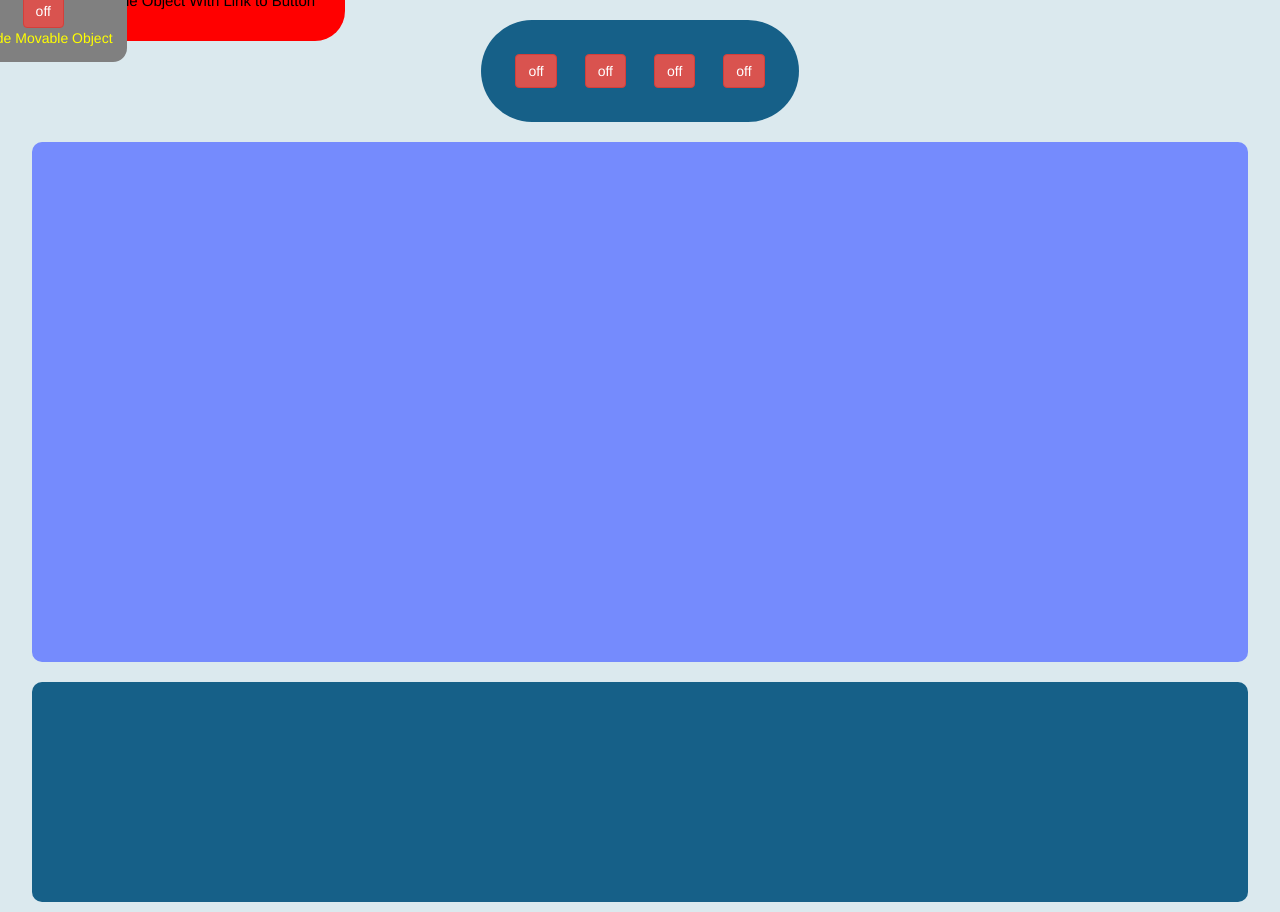
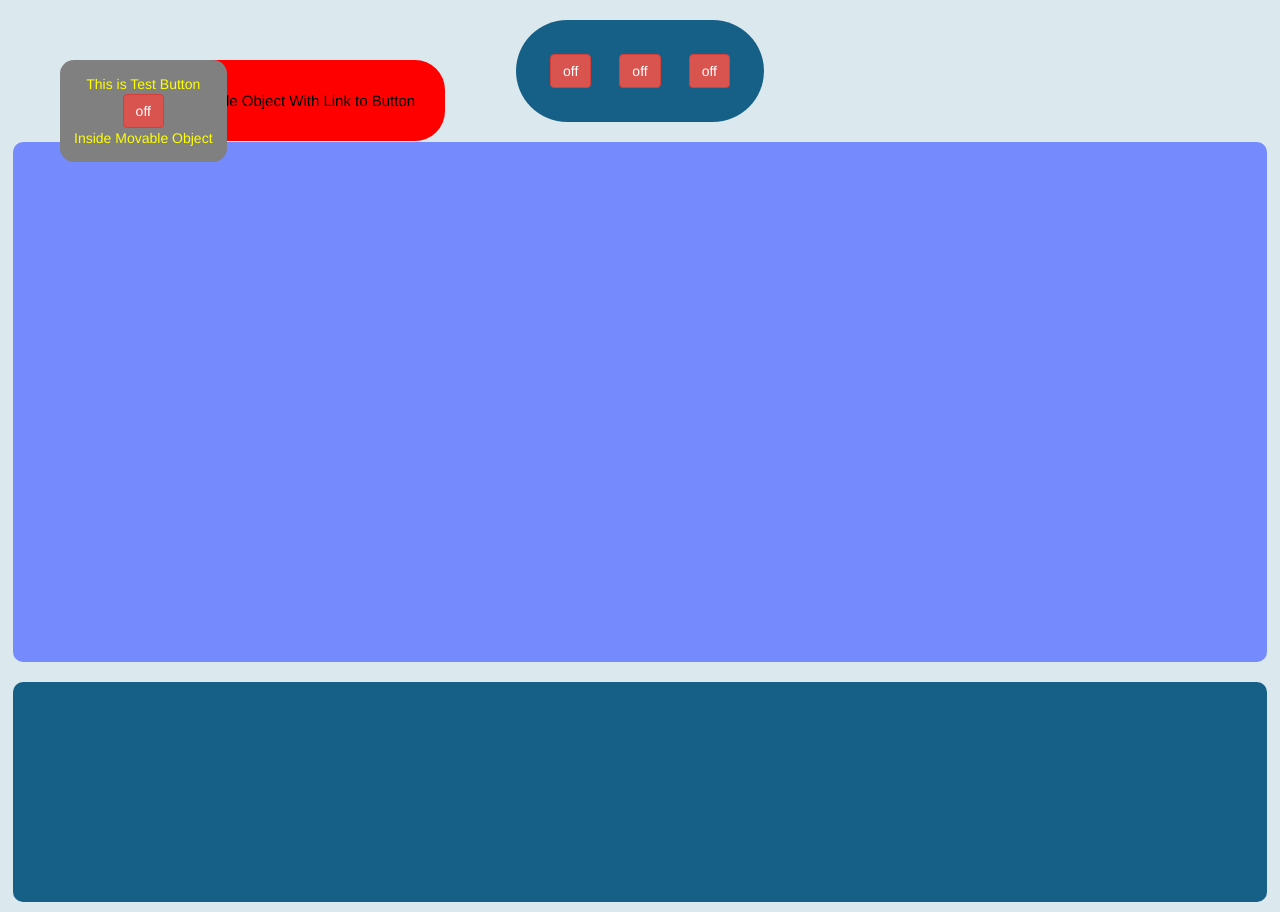
Before and after one commit to Julian-Mostbauer/Visual-Html-Editor, a React (Vite) app in the folder VHE/: page / in a window 1280 px wide. Built offline with nearby package versions, Linux system fonts and the light colour scheme; the HTML template or start-up script is replaced by a standard one.

Commit message:
added functionality to limit the movableItem
Also refactored some more

```diff
--- a/VHE/src/App.css
+++ b/VHE/src/App.css
@@ -41,19 +41,20 @@ body{
 
 .Canvas{
   margin:auto;
-  max-width: 95%;
+  max-width: 98%;
   border-radius: 1rem;
   background-color: #758BFD;
   position: relative;
   padding-top: 50rem;
   margin-top: 2rem;
   z-index: -1;
+  transition: all 1s ease-in-out;
 }
 
 .Toolbox{
   background-color: #166088;
   margin:auto;
-  max-width: 95%;
+  max-width: 98%;
   border-radius: 1rem;
   position: relative;
   padding-top: 20rem;
--- a/VHE/src/App.tsx
+++ b/VHE/src/App.tsx
@@ -10,10 +10,13 @@ function App() {
 
   return (
     <>
-      <RadioCollection count={4} tile_mode={tile_mode.RIGHT} />
-
+      <RadioCollection count={3} tile_mode={tile_mode.RIGHT} />
       <MovableItem
         id={"move1"}
+        minX={100}
+        minY={100}
+        maxX={800}
+        maxY={400}
         content={
           <div
             className={"move1"}
@@ -32,6 +35,10 @@ function App() {
       />
       <MovableItem
         id={"move2"}
+        minX={100}
+        minY={100}
+        maxX={800}
+        maxY={400}
         content={
           <div
             className={"move2"}
--- a/VHE/src/components/movableItem.tsx
+++ b/VHE/src/components/movableItem.tsx
@@ -6,6 +6,10 @@ let IdOfDraggedProp: string = "";
 interface Prop {
   id: string;
   content: JSX.Element;
+  minX: number;
+  minY: number;
+  maxX: number;
+  maxY: number;
 }
 
 function getFromLinks(id: string) {
@@ -22,7 +26,7 @@ export default function MovableItem(props: Prop) {
   const mouse = GetMouse();
   const isDraggedProp: boolean = IdOfDraggedProp == props.id;
 
-  const noIdDragged: boolean = IdOfDraggedProp == ""
+  const noIdDragged: boolean = IdOfDraggedProp == "";
 
   if (!ids.includes(props.id)) {
     ids.push(props.id);
@@ -30,64 +34,56 @@ export default function MovableItem(props: Prop) {
   }
 
   if (mouse.target != null) {
-
     if (!mouse.pressed && isDraggedProp) {
       IdOfDraggedProp = "";
     }
 
-    if (
-      mouse.target.className == props.id &&
-      mouse.pressed &&
-      noIdDragged
-    ) {
+    if (mouse.target.className == props.id && mouse.pressed && noIdDragged) {
       IdOfDraggedProp = props.id;
     }
 
     if (isDraggedProp) {
       getFromLinks(props.id).setToCurrentMouse(mouse);
     }
+  }
 
-}
+  const x_moving = valueOrBounds(mouse.xPos, props.minX, props.maxX);
+  const y_moving = valueOrBounds(mouse.yPos, props.minY, props.maxY);
+  const x_stationary = valueOrBounds(
+    getFromLinks(props.id).x,
+    props.minX,
+    props.maxX
+  );
+  const y_stationary = valueOrBounds(
+    getFromLinks(props.id).y,
+    props.minY,
+    props.maxY
+  );
 
   return (
     <section>
-      {isDraggedProp ? (
-        // If the prop is being dragged, the mouse position is used directly
       <div
         className={props.id}
         style={{
           position: "absolute",
-            left: `${mouse.xPos}px`,
-            top: `${mouse.yPos}px`,
+          left: `${isDraggedProp ? x_moving : x_stationary}px`,
+          top: `${isDraggedProp ? y_moving : y_stationary}px`,
           userSelect: "none",
           padding: "1rem",
           margin: "-5rem",
           transition: "all",
-            cursor: "grabbing",
+          cursor: `${isDraggedProp ? "grabbing" : "grab"}`,
         }}
       >
         {props.content}
       </div>
-      ) : (
-        // Else the position is taken from the lastPoses array
-        <div
-          className={props.id}
-          style={{
-            position: "absolute",
-            left: `${getFromLinks(props.id).x}px`,
-            top: `${getFromLinks(props.id).y}px`,
-            padding: "1rem",
-            userSelect: "none",
-            margin: "-5rem",
-            transition: "all",
-            cursor: "grab",
-          }}
-        >
-          {props.content}
-        </div>
-      )}
     </section>
   );
+}
+
+function valueOrBounds(value: number, min: number, max: number) {
+  // Returns the value if it is between the min and max. If it is outside the min and max it gives you the corresponding boundry
+  return value < min ? min : value > max ? max : value;
 }
 
 class PositionLink {
@@ -108,7 +104,6 @@ class PositionLink {
   }
 }
 
-
 /* ----------------------------------------------Usage of MovableItem ---------------------------------------------*/
 /*                                                                                                                 */
 /*                                                   Required                                                      */
```
Lines whose indentation alone changed are shown as unchanged.
